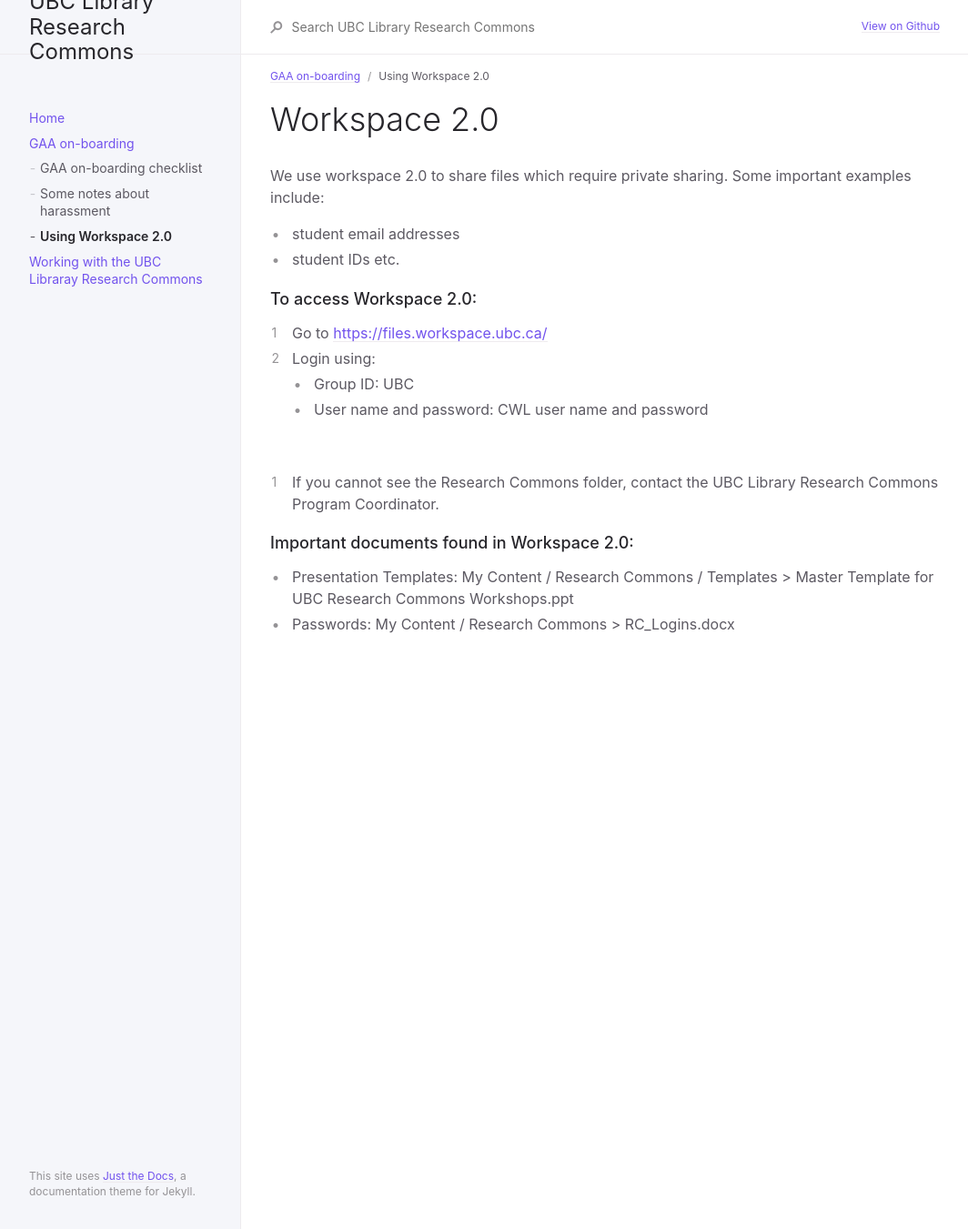
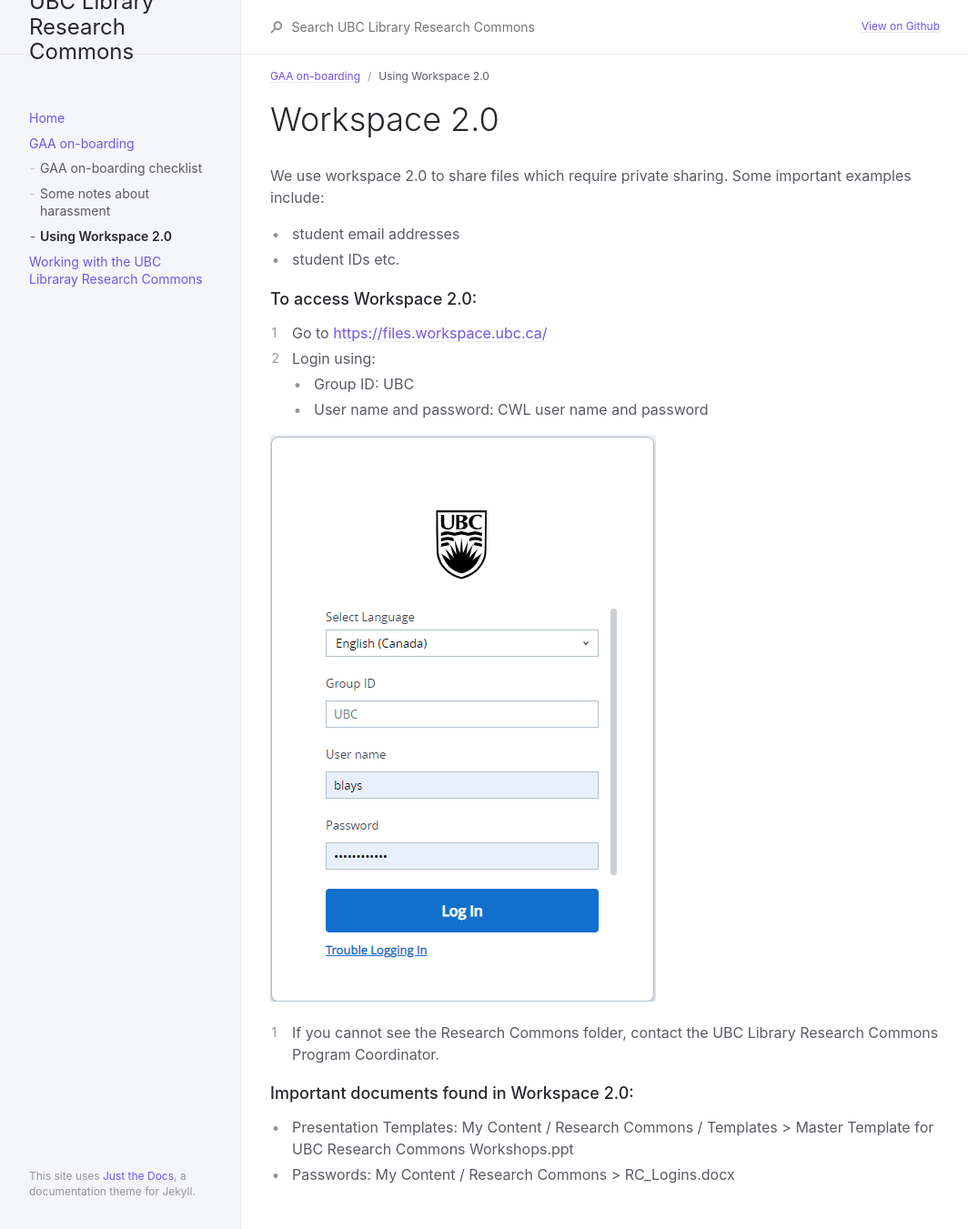
Before and after one commit to sarahblay/rc-docs, a Jekyll site: the page built from docs/gaaonboarding/workspace20.md, in a window 1280 px wide. Shown: the whole page at 91% size, without its empty margins (107-1171 px from the left). Built offline with Jekyll 4.4.1, drawn with Linux system fonts in a browser that asks for light colours.

Commit message:
Update workspace20.md

```diff
--- a/docs/gaaonboarding/workspace20.md
+++ b/docs/gaaonboarding/workspace20.md
@@ -15,7 +15,7 @@ We use workspace 2.0 to share files which require private sharing. Some importan
 * Group ID: UBC
 * User name and password: CWL user name and password
 
-![](../assets/images/workspace20.PNG)
+![](https://ubcresearchcommons.github.io/rc-docs/assets/images/workspace20.PNG)
 1. If you cannot see the Research Commons folder, contact the UBC Library Research Commons Program Coordinator.
 
 ### Important documents found in Workspace 2.0:
```
